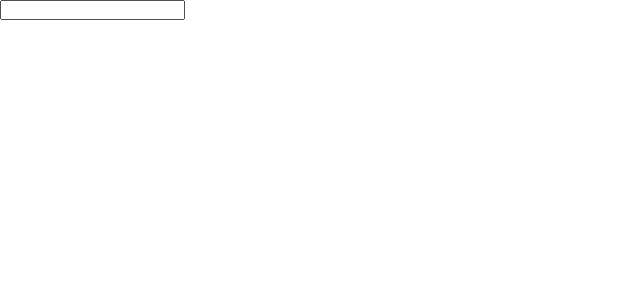
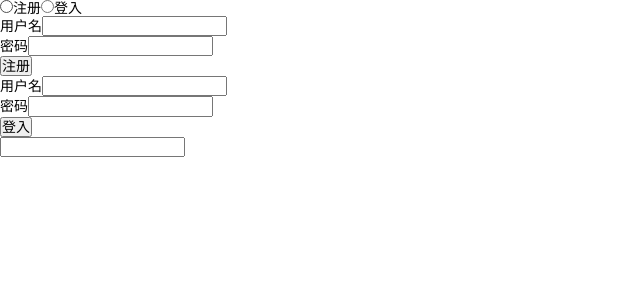
Before and after one commit to Ethan66/todo-vue, a Vue app: page / in a window 1280 px wide. Shown: the top 300 px of the page, without its empty margins (0-640 px from the left). Built offline with nearby package versions, Linux system fonts and the light colour scheme.

Commit message:
给页面添加登录登出

```diff
--- a/src/App.vue
+++ b/src/App.vue
@@ -1,5 +1,39 @@
 <template>
   <div id="app">
+    <section id="signInAndSignUp">
+      <div>
+        <label><input type="radio" name="type" value="signUp">注册</label>
+        <label><input type="radio" name="type" value="login">登入</label>
+      </div>
+      <div class="signUp">
+        <form>
+          <div class="formRow">
+            用户名<input type="text">
+          </div>
+          <div class="formRow">
+            密码<input type="password">
+          </div>
+          <div class="formActions">
+            <input type="submit" value="注册">
+          </div>
+        </form>
+      </div>
+      <div class="login">
+        <form>
+          <div class="formRow">
+            用户名<input type="text">
+          </div>
+          <div class="formRow">
+            密码<input type="password">
+          </div>
+          <div class="formActions">
+            <input type="submit" value="登入">
+          </div>
+        </form>
+      </div>
+    </section>
+
+    <section id="todo">
       <div class="newTask">
         <input type="text" v-model='newTodo' v-on:keyup.enter="addTodo">
       </div>
@@ -11,6 +45,7 @@
           <button v-on:click='removeTodo(index)'>X</button>
         </li>
       </ol>
+    </section>
   </div>
 </template>
 
```
Lines whose indentation alone changed are shown as unchanged.
